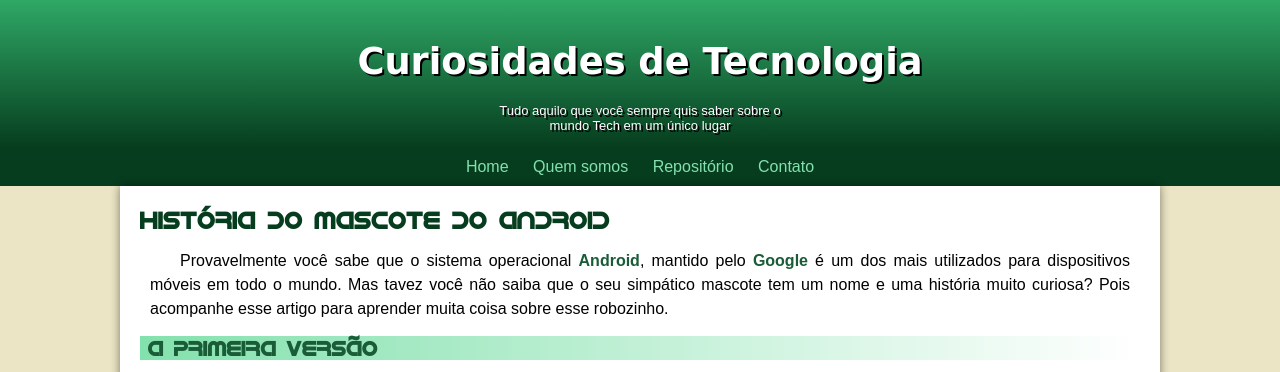
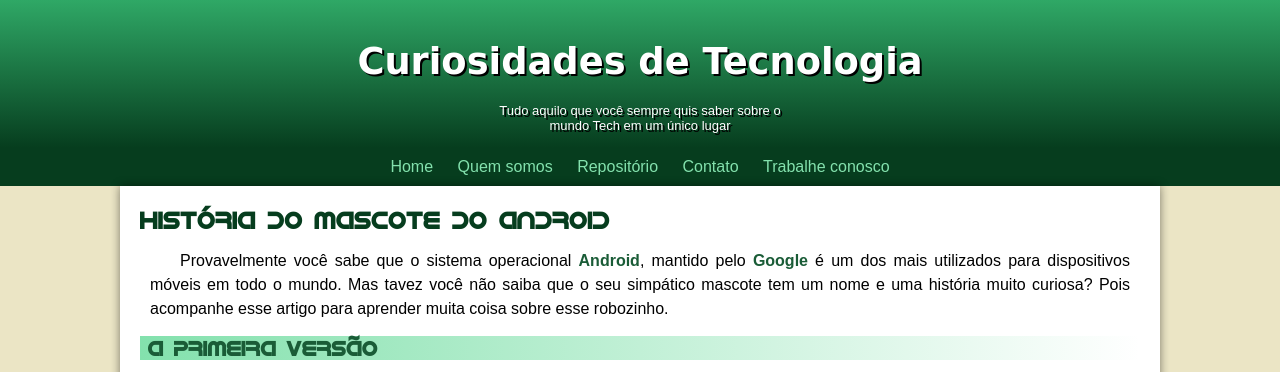
Before and after one commit to danielgutierrez87/projeto01-android, a plain HTML site: page index.html in a window 1280 px wide. Shown: the top 372 px of the page. Drawn offline with Linux system fonts and the light colour scheme.

Commit message:
novo site

```diff
--- a/index.html
+++ b/index.html
@@ -17,6 +17,7 @@
         <a href="#">Quem somos</a>
         <a href="#">Repositório</a>
         <a href="#">Contato</a>
+        <a href="#">Trabalhe conosco</a>
     </nav>
     <main>
         <article>
```
